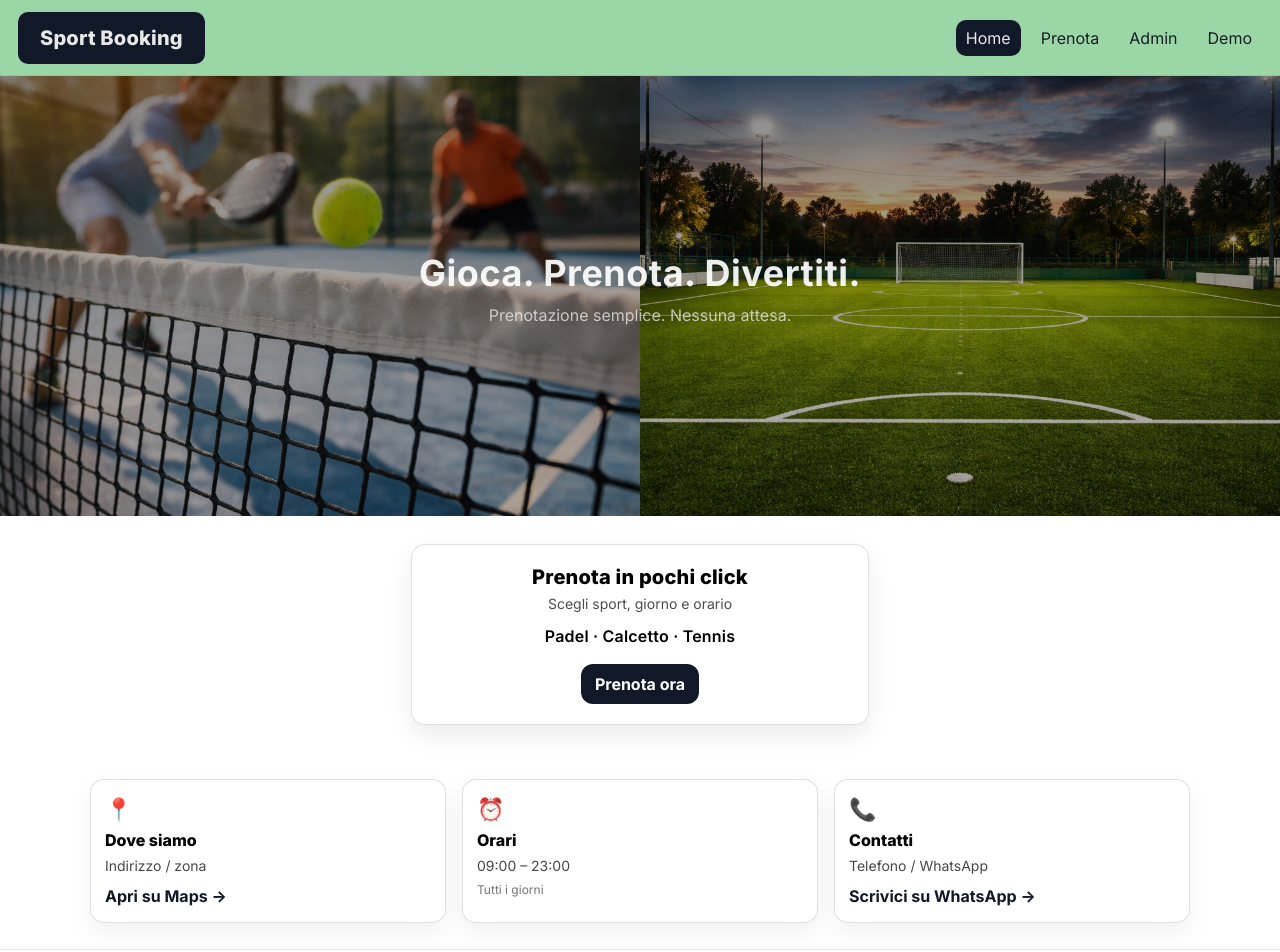
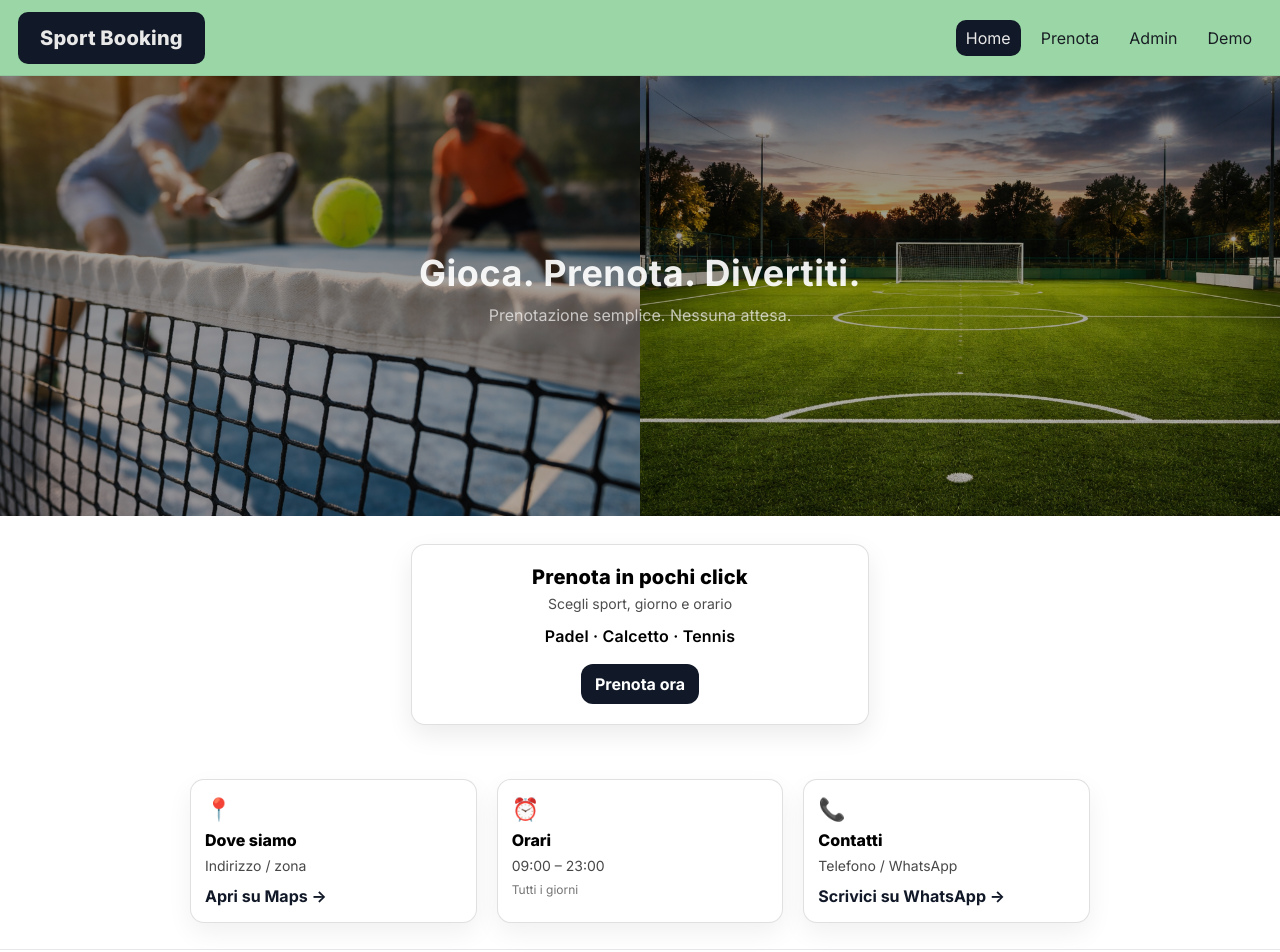
Before and after one commit to michelangelomancini4/sport-booking-system, a React (Vite) app in the folder frontend/: page / in a window 1280 px wide. Shown: the top 952 px of the page. Built offline with nearby package versions, Linux system fonts and the light colour scheme; no server answers; a web font is replaced by a local one.

Commit message:
feat(ui): refine responsive cards layout and spacing

```diff
--- a/frontend/src/pages/HomePage.module.css
+++ b/frontend/src/pages/HomePage.module.css
@@ -123,17 +123,26 @@
     padding: 26px 16px;
 }
 
-.cardsContainer {
+/* .cardsContainer {
     max-width: 1100px;
     margin: 0 auto;
 
     display: flex;
     gap: 16px;
     justify-content: space-between;
+} */
+.cardsContainer {
+    display: flex;
+    gap: 20px;
+    max-width: 900px;
+    margin: 0 auto;
+    padding: 0 16px;
 }
+
 
 .card {
     flex: 1;
+
     /* tutte larghe uguali */
     background: #fff;
     border: 1px solid rgba(0, 0, 0, 0.12);
@@ -178,10 +187,19 @@
     color: rgba(0, 0, 0, 0.55);
 }
 
-
 /* Responsive */
 @media (max-width: 900px) {
     .cardsContainer {
         flex-direction: column;
+        gap: 16px;
+        align-items: center;
+        /* 👈 fondamentale */
+    }
+
+    .card {
+        flex: 1;
+        width: 100%;
+        max-width: 340px;
+        /* 👈 qui stringi la card */
     }
 }
```
